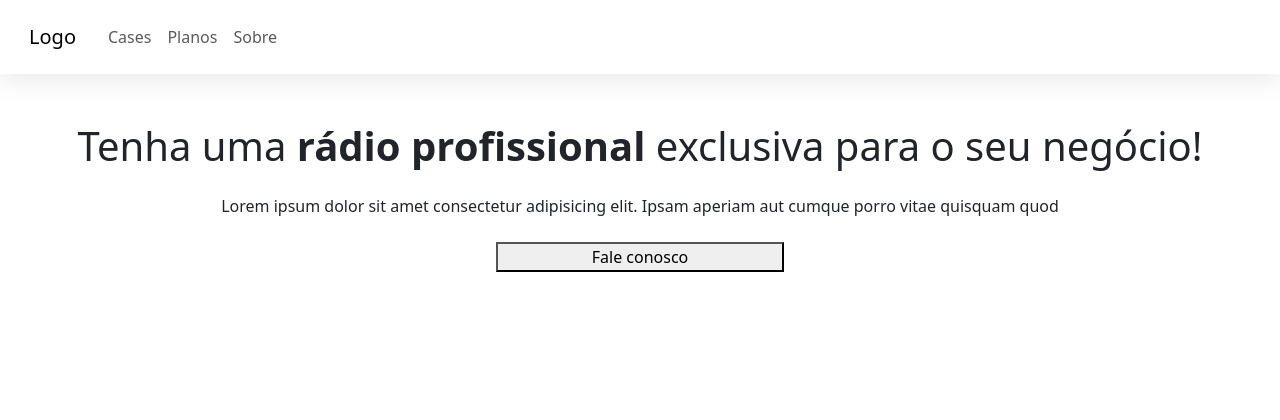
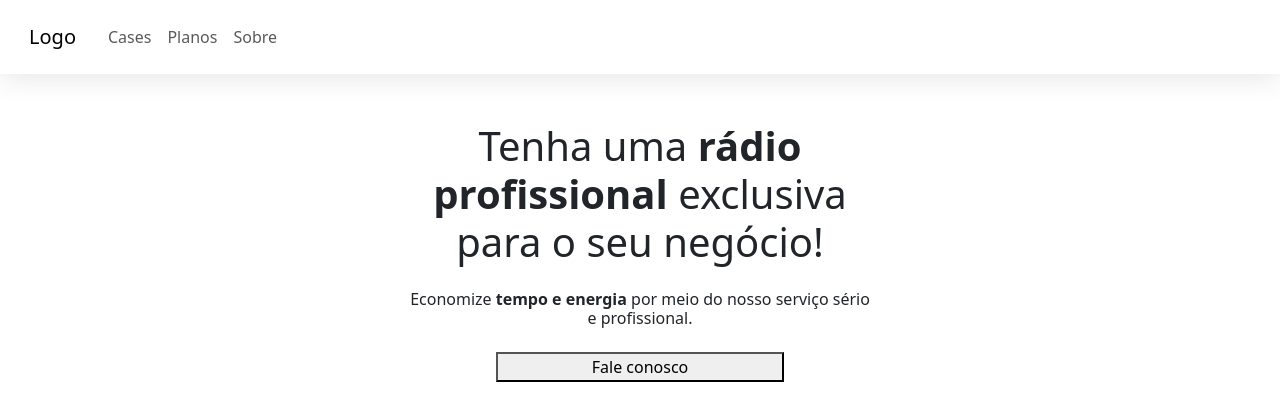
Before and after one commit to yagocdj/PersonalSound, an Angular app in the folder personal-sound/: page /home in a window 1280 px wide. Shown: the top 420 px of the page. Built offline with nearby package versions, Linux system fonts and the light colour scheme.

Commit message:
more ajustments on the home's initial section

```diff
--- a/personal-sound/src/app/home/home.component.html
+++ b/personal-sound/src/app/home/home.component.html
@@ -1,16 +1,23 @@
 <div id="home-container" class="px-3 py-5">
-  <div class="block-container">
+  <!-- TODO - talk with the client to see if he would like to have a carousel -->
+  <!-- <section class="block-container mx-auto">
+    <h1 class="mb-4 text-center">
+      Personal Sound
+    </h1>
+  </section> -->
+
+  <section class="block-container mx-auto">
     <h1 class="mb-4 text-center">
       Tenha uma <b>rádio profissional</b> exclusiva para o seu negócio!
     </h1>
-    <p class="text-center mb-4">
-      Lorem ipsum dolor sit amet consectetur adipisicing elit. Ipsam aperiam aut cumque porro vitae
-      quisquam quod
-    </p>
+    <h2 class="text-center mb-4">
+      Economize <b>tempo e energia</b> por meio do nosso serviço sério
+      e profissional.
+    </h2>
     <div class="btn-container">
       <button class="app-btn" id="intro-btn">
         Fale conosco
       </button>
     </div>
-  </div>
+  </section>
 </div>
--- a/personal-sound/src/app/home/home.component.scss
+++ b/personal-sound/src/app/home/home.component.scss
@@ -5,7 +5,7 @@
 }
 
 #intro-btn {
-    width: 60%;
+    width: 65%;
     max-width: 288px;
 }
 
@@ -14,5 +14,8 @@
     justify-content: center;
 }
 
-// @media (min-width: 576px) and (max-width: 768px) {
-// }
+@media (min-width: 576px) {
+    .block-container {
+        width: min(80%, 470px);
+    }
+}
--- a/personal-sound/src/styles.scss
+++ b/personal-sound/src/styles.scss
@@ -1,4 +1,10 @@
 /* You can add global styles to this file, and also import other style files */
+
+$h2-font-size: 16px;
+
+h2 {
+    font-size: $h2-font-size;
+}
 
 .btn-no-border {
     padding: 0;
```
